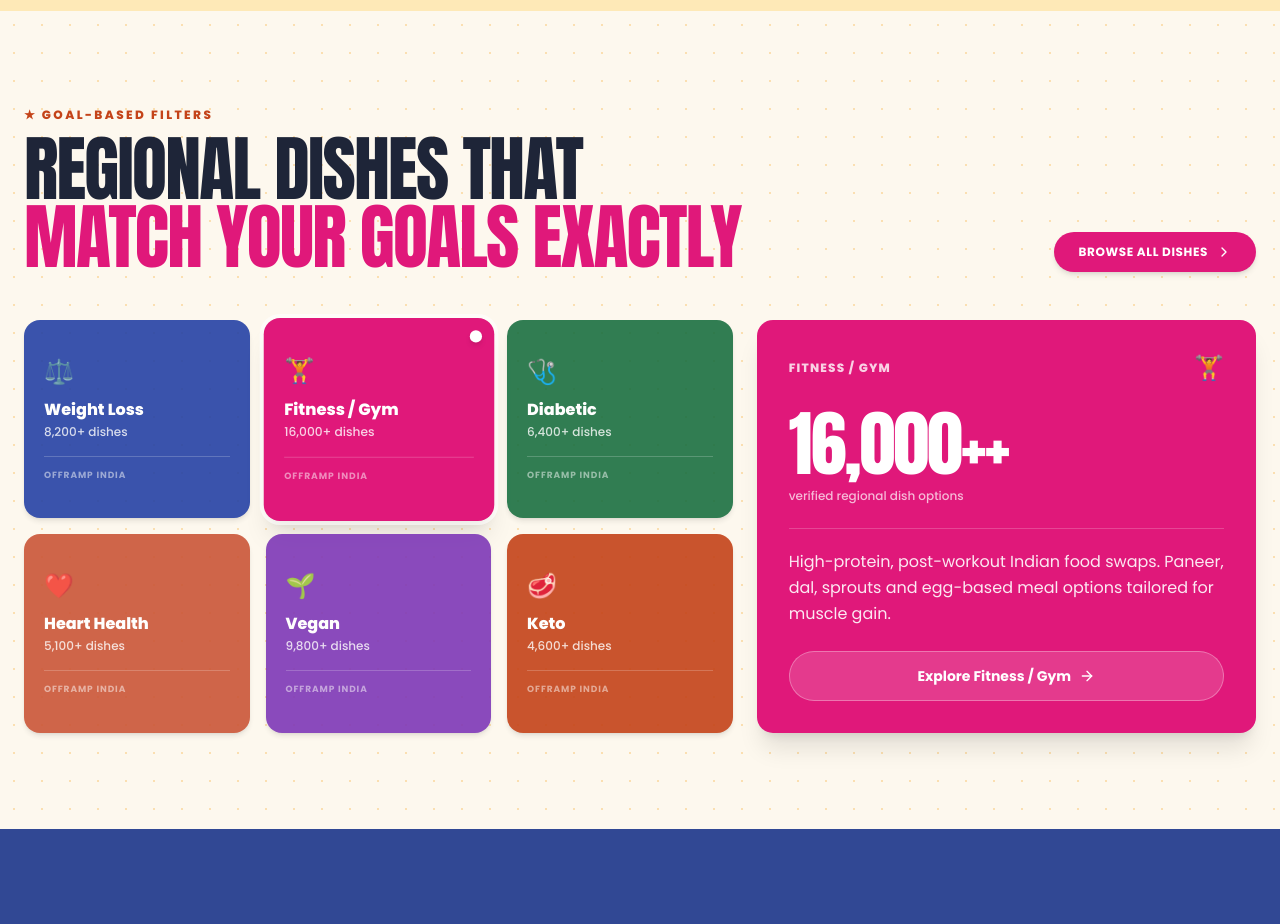
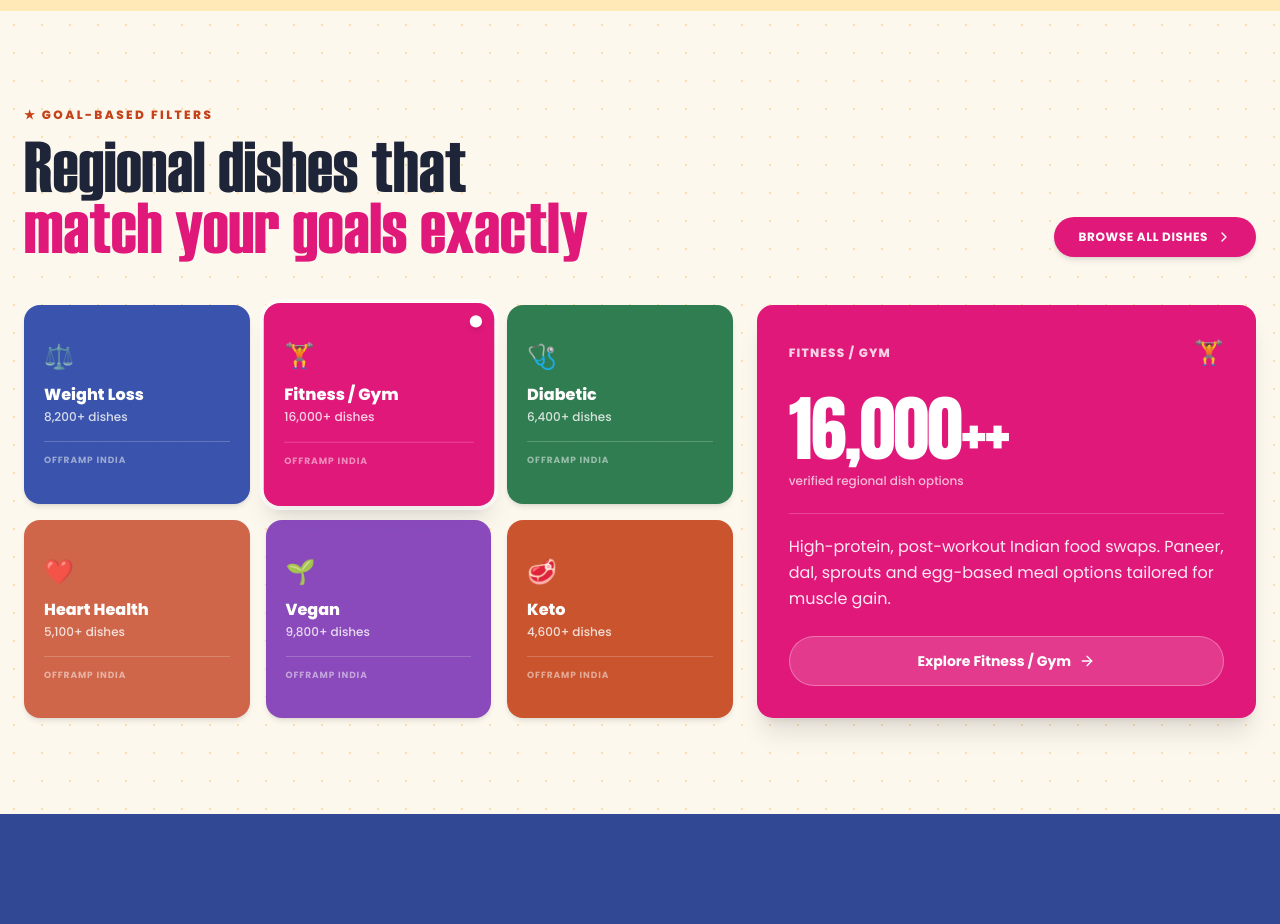
Before and after one commit to webdev-raj/offramp-landing, a Next.js app: page / in a window 1280 px wide. Shown: the part 3900-4824 px from the top of the page. Built offline with nearby package versions, Linux system fonts and the light colour scheme; a web font is replaced by a local one.

Commit message:
implement font updates

```diff
--- a/src/components/RegionalDishes.jsx
+++ b/src/components/RegionalDishes.jsx
@@ -95,7 +95,7 @@ export default function RegionalDishes({ onOpenSwapModal }) {
             <p className="text-[#C44319] text-xs font-extrabold tracking-[0.2em] uppercase mb-3">
               ★ GOAL-BASED FILTERS
             </p>
-            <h2 className="font-anton uppercase text-5xl sm:text-6xl lg:text-7xl text-[#1E2538] leading-[0.95] tracking-tight">
+            <h2 className="font-haetten text-5xl sm:text-6xl lg:text-7xl text-[#1E2538] leading-[0.85]">
               Regional dishes that <br className="hidden sm:inline" />
               <span className="text-[#E0187A]">match your goals exactly</span>
             </h2>
```
